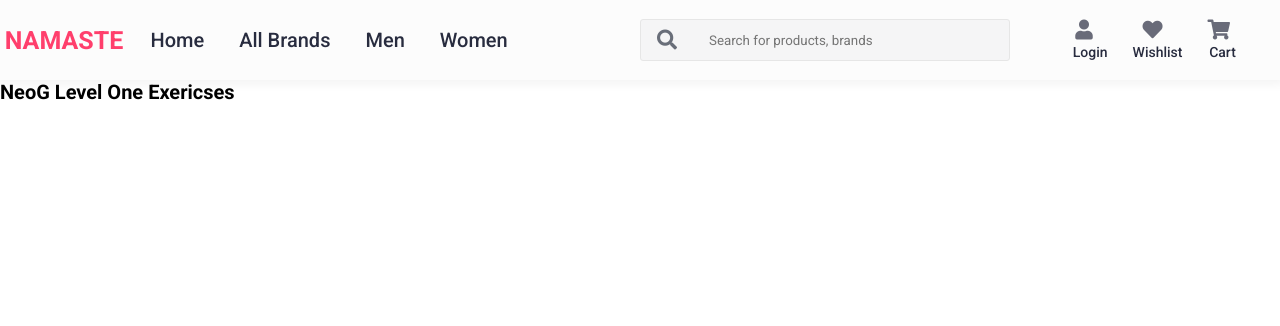
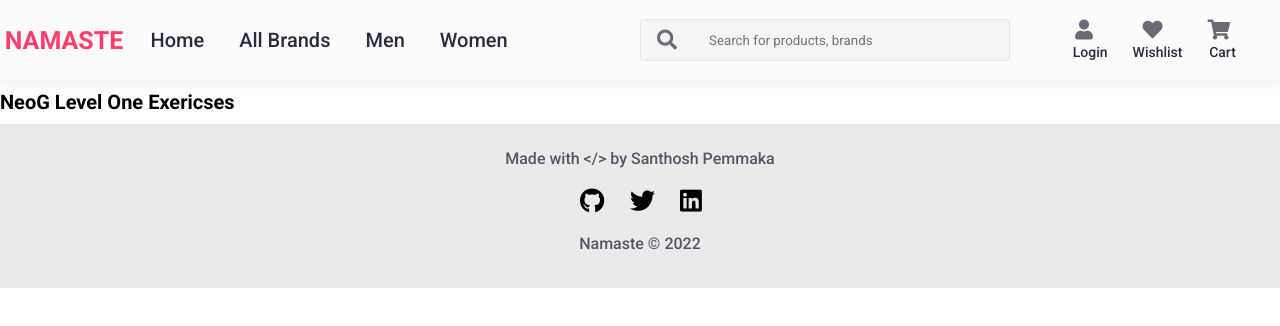
Before and after one commit to santhoshpemmaka/NeoG-levelone-Exericses, a React (Create React App) app: page / in a window 1280 px wide. Shown: the top 326 px of the page. Built offline with nearby package versions, Linux system fonts and the light colour scheme.

Commit message:
adding: footer component in the bottom

```diff
--- a/src/App.css
+++ b/src/App.css
@@ -15,3 +15,17 @@
 	box-sizing: border-box;
 	font-family: "Roboto", sans-serif;
 }
+.App{
+	display: grid;
+	width: 100%;
+	grid-gap: 1rem;
+	grid-template-columns: 1fr 1fr 1fr 1fr;
+	grid-template-areas:
+	"header header header header"
+	"main   main   main   main"
+	"main   main   main   main"
+	"footer footer footer footer";
+}
+.main{
+	grid-area: main;
+}
--- a/src/App.js
+++ b/src/App.js
@@ -1,10 +1,12 @@
 import "./App.css";
 import Header from "./components/Header/Header";
+import Footer from "./components/Footer/Footer";
 function App() {
 	return (
 		<div className='App'>
 			<Header />
-			<h1>NeoG Level One Exericses</h1>
+			<h1 className='main'>NeoG Level One Exericses</h1>
+			<Footer />
 		</div>
 	);
 }
--- /dev/null
+++ b/src/components/Footer/Footer.jsx
@@ -0,0 +1,49 @@
+import React from "react";
+import "./Footer.scss";
+
+const Footer = () => {
+	const footerItems = [
+		{
+			link_name: "https://github.com/santhoshpemmaka",
+			icon_name: "fab fa-github footer-icon",
+		},
+		{
+			link_name: "https://twitter.com/_SanthoshP",
+			icon_name: "fab fa-twitter footer-icon",
+		},
+		{
+			link_name: "https://www.linkedin.com/in/santhoshpemmaka-b6573912a/",
+			icon_name: "fab fa-linkedin footer-icon",
+		},
+	];
+	return (
+		<div className='footer-container'>
+			<footer className='footer footer-align'>
+				<div className='footer-name'>
+					Made with <span className='footer-symbol'>&lt;/&gt;</span> by Santhosh
+					Pemmaka
+				</div>
+				{footerItems && (
+					<ul className='ul-tag-footer ul-footer'>
+						{footerItems &&
+							footerItems.length > 0 &&
+							footerItems.map((footer_item) => (
+								<li>
+									<a
+										className='a-tag-header'
+										href={footer_item.link_name}
+										target='_blank'>
+										<i className={footer_item.icon_name}></i>
+									</a>
+								</li>
+							))}
+					</ul>
+				)}
+
+				<div className='footer-name'>Namaste &copy; 2022</div>
+			</footer>
+		</div>
+	);
+};
+
+export default Footer;
--- /dev/null
+++ b/src/components/Footer/Footer.scss
@@ -0,0 +1,30 @@
+.footer-container {
+    grid-area: footer;
+	footer {
+		background-color: #eaeaec;
+		width: 100%;
+		font-size: 1.6rem;
+		padding: 2.5rem;
+		color: #535766;
+		font-weight: 500;
+		.footer-name {
+			text-align: center;
+			margin-bottom: 1rem;
+		}
+		.ul-tag-footer {
+			display: flex;
+			justify-content: center;
+			width: 100%;
+			margin: 2rem 0;
+			list-style: none;
+			.footer-icon {
+				font-size: 2.5rem;
+				margin-right: 1rem;
+				width: 2rem;
+				height: 2rem;
+				margin: 0 1.5rem;
+                color: black;
+			}
+		}
+	}
+}
--- a/src/components/Header/Header.scss
+++ b/src/components/Header/Header.scss
@@ -0,0 +1,3 @@
+.container1{
+    grid-area: header;
+}
--- a/src/components/Header/subcomponents/HeaderMain.jsx
+++ b/src/components/Header/subcomponents/HeaderMain.jsx
@@ -35,12 +35,16 @@
 												<i className='fas fa-user-alt user-icon'></i>
 											</span>
 										</a>
-										<i class='fas fa-times close-icon' onClick={navHandler}></i>
+										<i
+											className='fas fa-times close-icon'
+											onClick={navHandler}></i>
 									</li>
 									{navItems &&
 										navItems.length > 0 &&
 										navItems.map((item) => (
-											<li className='list-inline-item'>{item.text}</li>
+											<li key={item.text} className='list-inline-item'>
+												{item.text}
+											</li>
 										))}
 								</ul>
 							</div>
```
